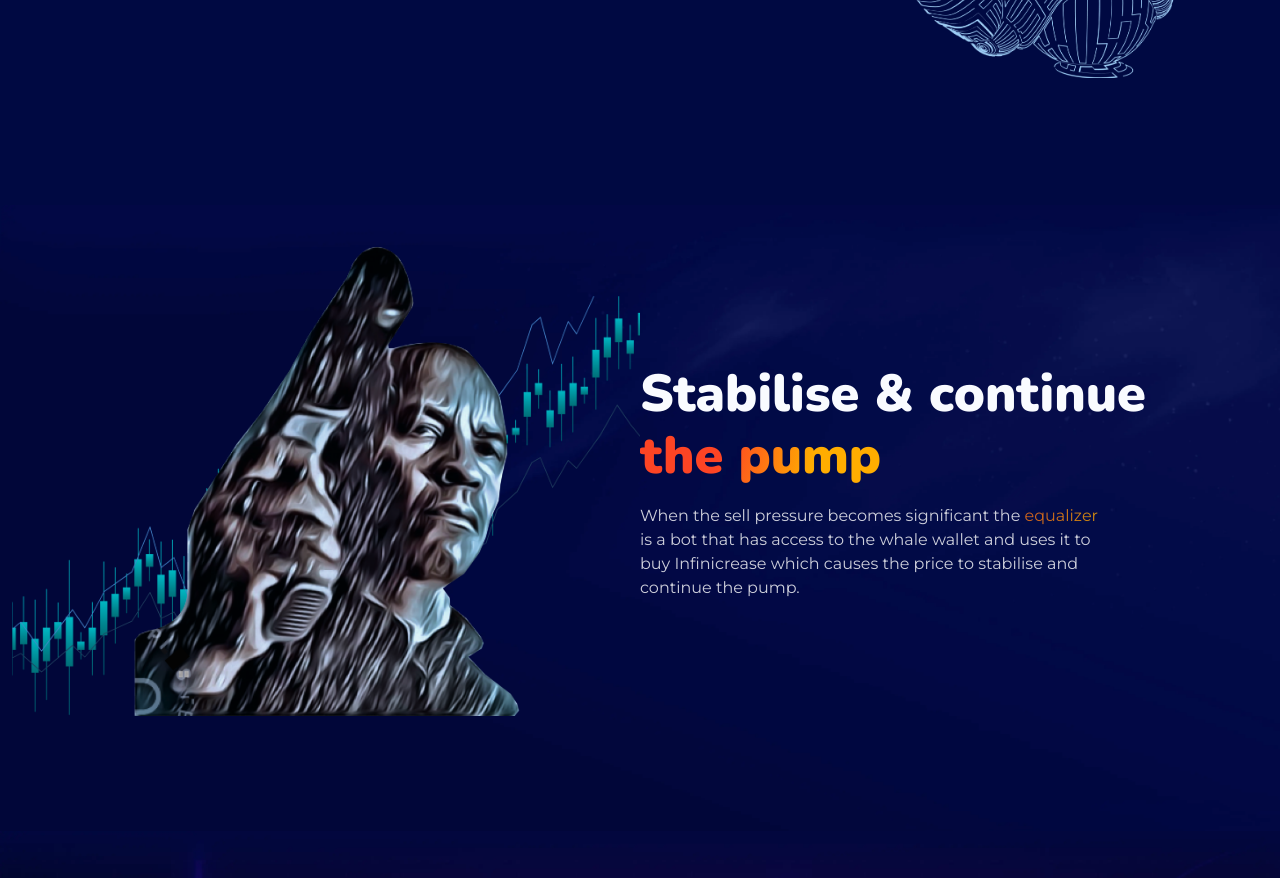
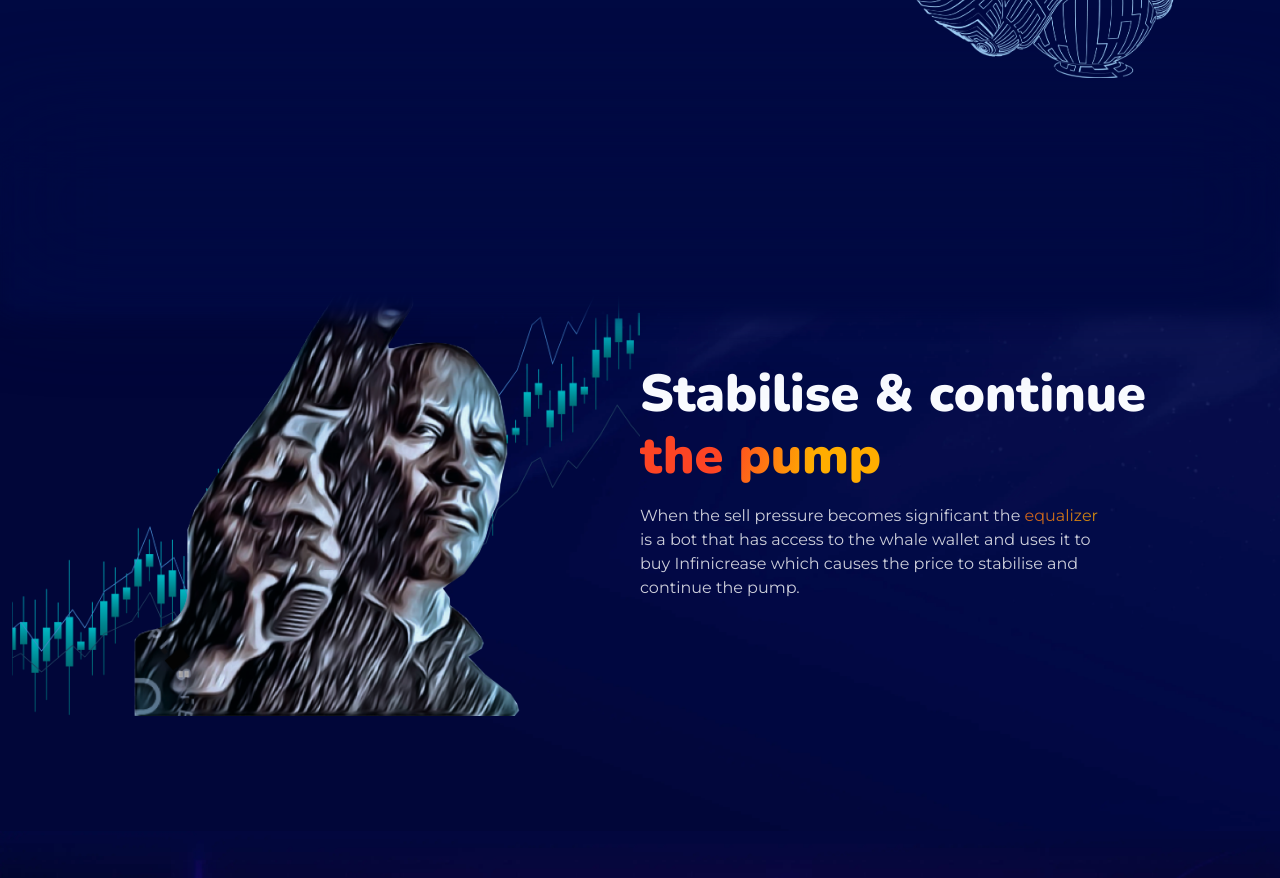
Before and after one commit to radialcoderavipoonia/infinicrease, a Next.js app: page / in a window 1280 px wide. Shown: the part 3200-4078 px from the top of the page. Built offline with nearby package versions, Linux system fonts and the light colour scheme.

Commit message:
error solving

```diff
--- a/src/components/InfinicreaseVideo.jsx
+++ b/src/components/InfinicreaseVideo.jsx
@@ -43,7 +43,7 @@
         className=" absolute bottom-[50%] hand left-20"
       />
       <div className="container xl:max-w-[1140px] mx-auto px-3 xl:px-0 relative z-50">
-        <h2 className=" font-Nunito font-black text-3xl md:text-4xl lg:text-5xl text-white text-center">
+        <h2 className=" font-Nunito font-black xl:text-5xl sm:text-[45px] text-3xl text-white text-center">
           What is <span className="linear_color"> Infinicrease ?</span>
         </h2>
         <p className=" font-Montserrat text-base sm:text-lg text-white opacity-80 mt-2 text-center">
--- a/src/components/Sell.jsx
+++ b/src/components/Sell.jsx
@@ -4,6 +4,10 @@
 const Sell = () => {
   return (
     <div className="relative">
+      <div className=" w-full h-[150px] bg-[#000942]  blur-[10px] absolute bottom-[-110px] z-[1]"></div>
+
+      <div className=" w-full h-[150px] bg-[#000942] z-[1] blur-[50px] absolute bottom-[-73px] hidden md:block left-0 right-0"></div>
+
       <Image
         className="absolute left-0 top-0 md:w-[185px]"
         width={185}
```
